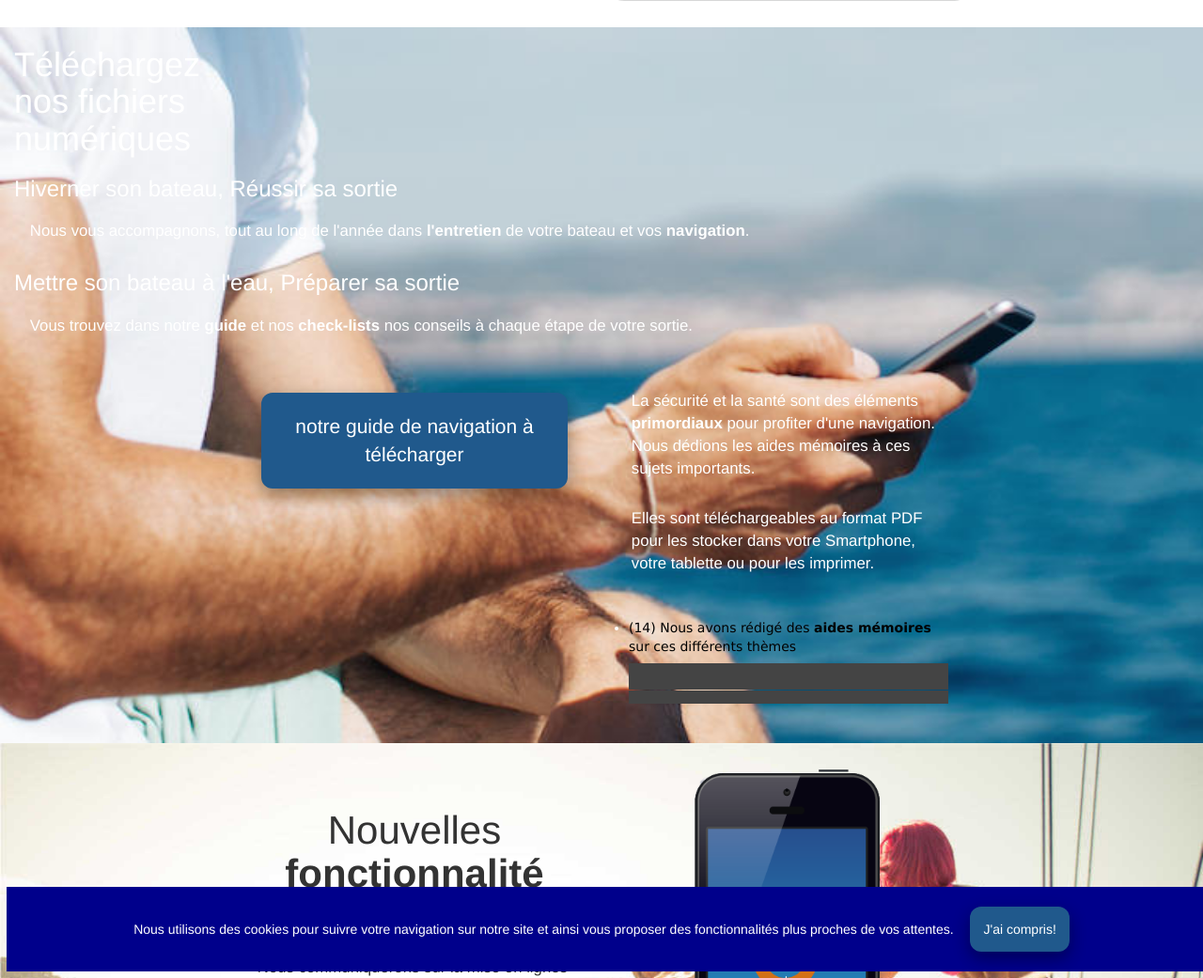
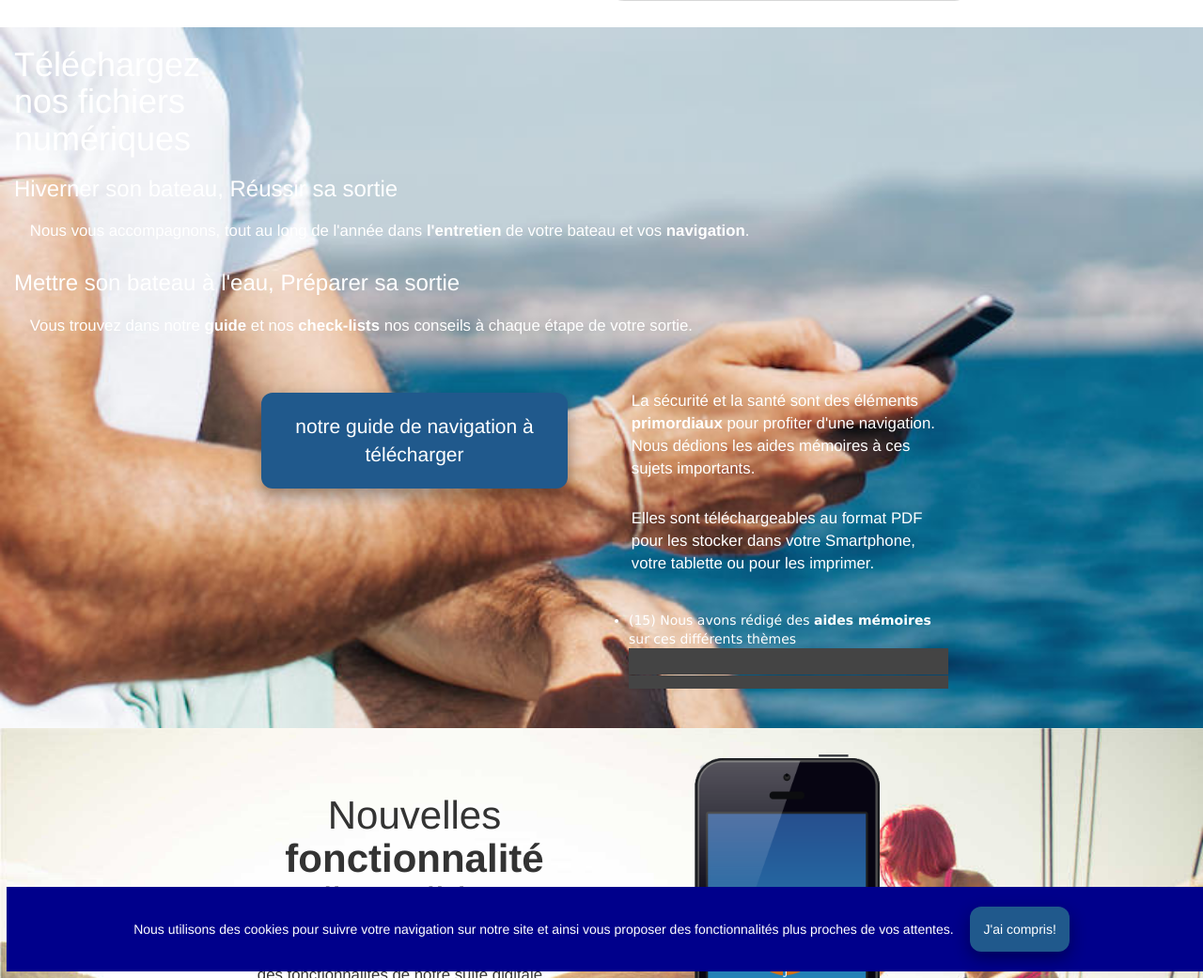
Before and after one commit to pjtiberghien/trial, a Jekyll site: the page built from docs/index.html, in a window 1280 px wide and 1400 px high, cut to the strip 359-1400 px from the top of the window. Shown: the whole strip at 94% size. Built offline with Jekyll 4.4.1, drawn with Linux system fonts in a browser that asks for light colours; nearby versions of some CDN libraries.

Commit message:
Vertical menu #15
improved, css adjustment

```diff
--- a/docs/assets/css/main.css
+++ b/docs/assets/css/main.css
@@ -308,8 +308,10 @@
 }
 
 /*********************************************
+
 Blog
- *********************************************/
+
+*********************************************/
 .blogpost h1, .blogpost h2, .blogpost h3, .blogpost h4 {
     color: darkblue;
 }
@@ -354,8 +356,10 @@
     width: 10em;
 }
 /*********************************************
+
 menu accordeon in downloading
- *********************************************/
+
+*********************************************/
 #menu-vertical-aide-memoire-accordeon, {
     margin:0;
     list-style: none;
@@ -388,8 +392,8 @@
 #menu-vertical-aide-memoire-accordeon a {
     display:block;
     text-decoration: none;
-    color: black;
-    padding: 8px 0;
+    color:white;
+    padding: 0 0 0 0;
     font-family: verdana;
     font-size: 1.0em;
 }
@@ -397,8 +401,7 @@
     font-size:1em;
 }
 #menu-vertical-aide-memoire-accordeon li:hover {
-    background: grey;
-    max-height: 15 em;
+    max-height: 30 em;
 }
 #menu-vertical-aide-memoire-accordeon li li:hover{
     background:grey;
@@ -408,7 +411,7 @@
     border: none;
 }
 #menu-vertical-aide-memoire-accordeon li:hover li {
-    max-height: 15 em;
+    max-height: 30 em;
 }
 
 /**********************************************
--- a/docs/index.html
+++ b/docs/index.html
@@ -44,7 +44,7 @@
                 Nous dédions les aides mémoires à ces sujets importants.</p>
             <p>Elles sont téléchargeables au format PDF pour les stocker dans votre Smartphone, votre tablette ou pour les imprimer.</p>
             <ul id="menu-vertical-aide-memoire-accordeon">
-                <li><a href="#">(14) Nous avons rédigé des <strong>aides mémoires</strong> sur ces différents thèmes</a>
+                <li><a href="#">(15) Nous avons rédigé des <strong>aides mémoires</strong> sur ces différents thèmes</a>
                     <ul>
                     <li><a href="#">aide mémoire #1</a></li>
                     <li><a href="#">aide mémoire #2</a></li>
```
